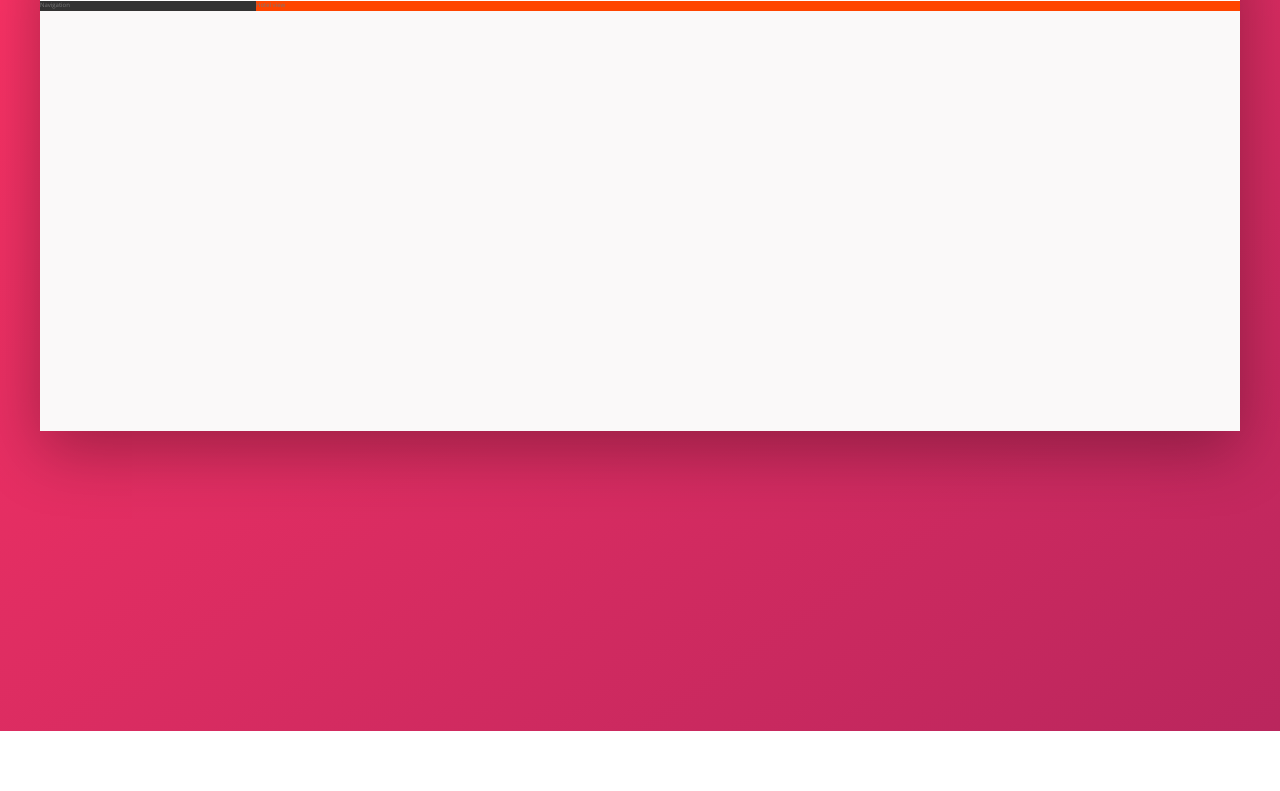
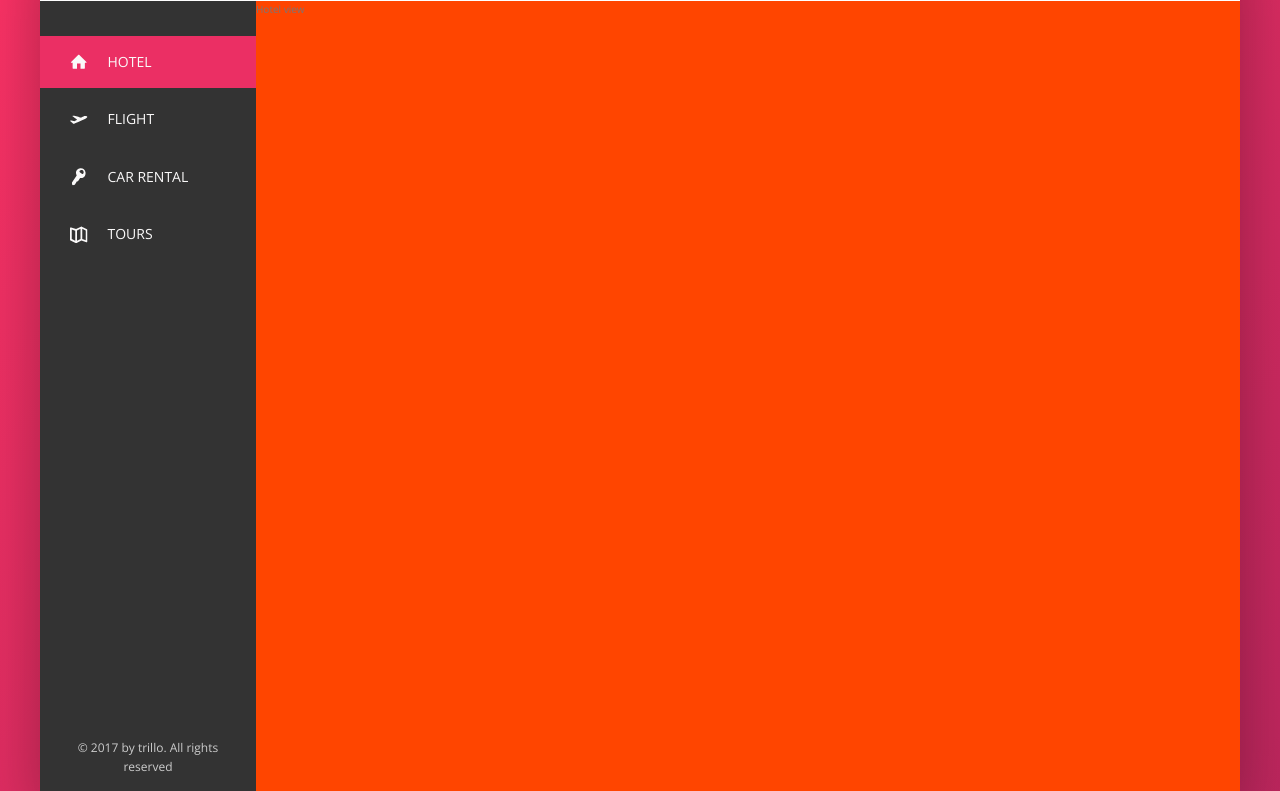
Before and after one commit to mponpol/Trillo, a website: page index.html in a window 1280 px wide. Shown: the part 149-940 px from the top of the page. Before the commit the page ends 880 px from the top, so only its background shows below. Drawn offline with nearby package versions, Linux system fonts and the light colour scheme.

Commit message:
Navigation completed

```diff
--- a/index.html
+++ b/index.html
@@ -46,8 +46,46 @@
 
             <div class="content">
                 <nav class="sidebar">
-                    Navigation
+                    <ul class="side-nav">
+                        <li class="side-nav__item side-nav__item--active">
+                            <a href="#" class="side-nav__link">
+                                <svg class="side-nav__icon">
+                                    <use xlink:href="img/sprite.svg#icon-home"></use>
+                                </svg>
+                                <span>Hotel</span>
+                            </a>
+                        </li>
+                        <li class="side-nav__item">
+                            <a href="#" class="side-nav__link">
+                                <svg class="side-nav__icon">
+                                    <use xlink:href="img/sprite.svg#icon-aircraft-take-off"></use>
+                                </svg>
+                                <span>Flight</span>
+                            </a>
+                        </li>
+                        <li class="side-nav__item">
+                            <a href="#" class="side-nav__link">
+                                <svg class="side-nav__icon">
+                                    <use xlink:href="img/sprite.svg#icon-key"></use>
+                                </svg>
+                                <span>Car Rental</span>
+                            </a>
+                        </li>
+                        <li class="side-nav__item">
+                            <a href="#" class="side-nav__link">
+                                <svg class="side-nav__icon">
+                                    <use xlink:href="img/sprite.svg#icon-map"></use>
+                                </svg>
+                                <span>Tours</span>
+                            </a>
+                        </li>
+                    </ul>
+
+                    <div class="legal">
+                        &copy; 2017 by trillo. All rights reserved
+                    </div>
                 </nav>
+
                 <main class="hotel-view">
                     Hotel view
                 </main>
--- a/sass/_base.scss
+++ b/sass/_base.scss
@@ -24,11 +24,11 @@
 *::before,
 *::after {
     box-sizing: inherit;
-    font-size: 62.5%; // 1rem = 10px, 10px/16px = 62.5%
 }
 
 html {
     box-sizing: border-box;
+    font-size: 62.5%; // 1rem = 10px, 10px/16px = 62.5%
 }
 
 body {
--- a/sass/_components.scss
+++ b/sass/_components.scss
@@ -33,7 +33,7 @@
         }
 
         &::-webkit-input-placeholder {
-            font-weight: 100%;
+            font-weight: 100;
             color: var(--color-grey-light-4);
         }
     }
@@ -115,3 +115,73 @@
         margin-right: 1rem;
     }
 }
+
+//////////////////////////////////////////////////
+//  SIDE NAVIGATION
+.side-nav {
+    font-size: 1.4rem;
+    list-style: none;
+    margin-top: 3.5rem;
+
+    &__item {
+        position: relative;
+
+        &:not(:last-child) {
+            margin-bottom: .5rem;
+        }
+    }
+
+    &__item::before {
+        content: "";
+        position: absolute;
+        top: 0;
+        left: 0;
+        height: 100%;
+        width: 3px;
+        background-color: var(--color-primary);
+        transform: scaleY(0);
+        transition: transform .2s,
+                    width .4s cubic-bezier(1,0,0,1) .2s,
+                    background-color .1s;
+    }
+
+    &__item:hover::before,
+    &__item--active::before {
+        transform: scaleY(1);
+        width: 100%;
+    }
+
+    &__item:active::before {
+        background-color: var(--color-primary-light);
+    }
+
+    &__link:link,
+    &__link:visited {
+        color: var(--color-grey-light-1);
+        text-decoration: none;
+        text-transform: uppercase;
+        display: block;
+        padding: 1.5rem 3rem;
+        position: relative;
+        z-index: 10;
+
+        display: flex;
+        align-items: center;
+    }
+
+    &__icon {
+        width: 1.75rem;
+        height: 1.75rem;
+        margin-right: 2rem;
+        fill: currentColor;
+    }
+}
+
+//////////////////////////////////////////////////
+//  LEGAL TEXT
+.legal {
+    font-size: 1.2rem;
+    color: var(--color-grey-light-4);
+    text-align: center;
+    padding: 2.5rem;
+}
--- a/sass/_layout.scss
+++ b/sass/_layout.scss
@@ -26,11 +26,17 @@
     background-color: var(--color-grey-dark-1);
 
     flex: 0 0 18%;
+
+    display: flex;
+    flex-direction: column;
+    justify-content: space-between;
 }
 
 .hotel-view {
     background-color: #fff;
+
     background-color: orangered;
+    height: 80rem;
 
     flex: 1;
 }
```
Also changed, not shown: css/style.css.
